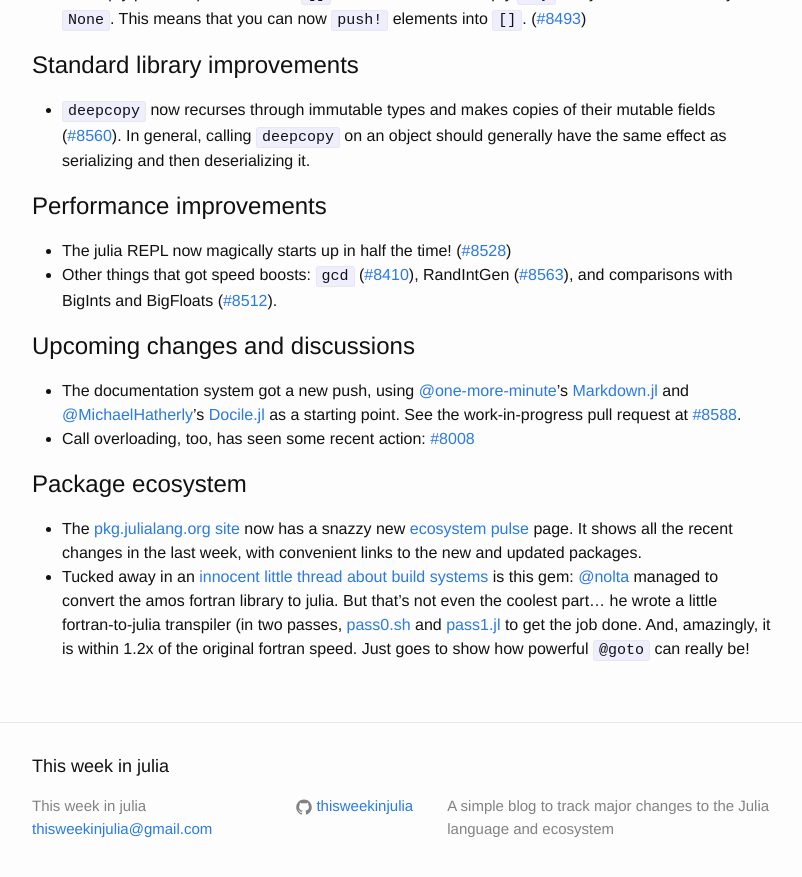
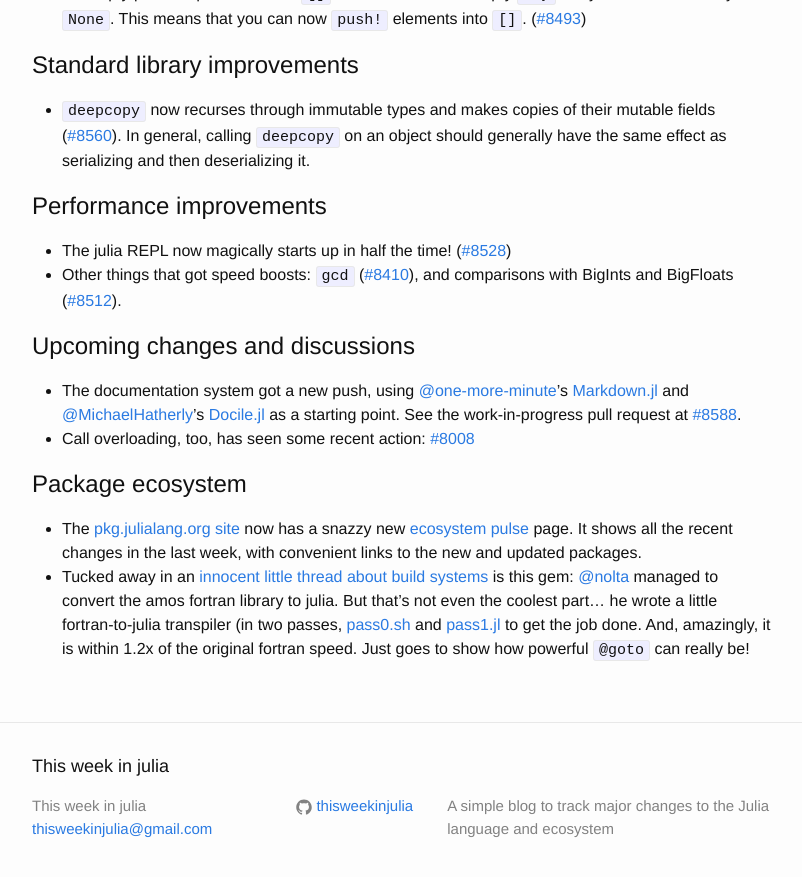
Before and after one commit to thisweekinjulia/thisweekinjulia.github.io, a Jekyll site: the page built from _posts/2014-10-10-October-10.markdown, in a window 1280 px wide and 900 px high, scrolled down 705 px. Shown: the top 877 px of the window, without its empty margins (238-1040 px from the left). Built offline with Jekyll 4.4.1, drawn with Linux system fonts in a browser that asks for light colours.

Commit message:
Don't advertise a regression fix
Don't advertise a regression fix (for change that is now reverted, together with the fix) as a performance improvment

```diff
--- a/_posts/2014-10-10-October-10.markdown
+++ b/_posts/2014-10-10-October-10.markdown
@@ -36,7 +36,7 @@ There is so much new in the past two weeks!  In the future, I'll try to keep it
 # Performance improvements
 
 * The julia REPL now magically starts up in half the time! ([#8528](https://github.com/JuliaLang/julia/pull/8528))
-* Other things that got speed boosts: `gcd` ([#8410](https://github.com/JuliaLang/julia/pull/8410)), RandIntGen ([#8563](https://github.com/JuliaLang/julia/pull/8563)), and comparisons with BigInts and BigFloats ([#8512](https://github.com/JuliaLang/julia/pull/8512)).
+* Other things that got speed boosts: `gcd` ([#8410](https://github.com/JuliaLang/julia/pull/8410)), and comparisons with BigInts and BigFloats ([#8512](https://github.com/JuliaLang/julia/pull/8512)).
 
 # Upcoming changes and discussions
 
```
